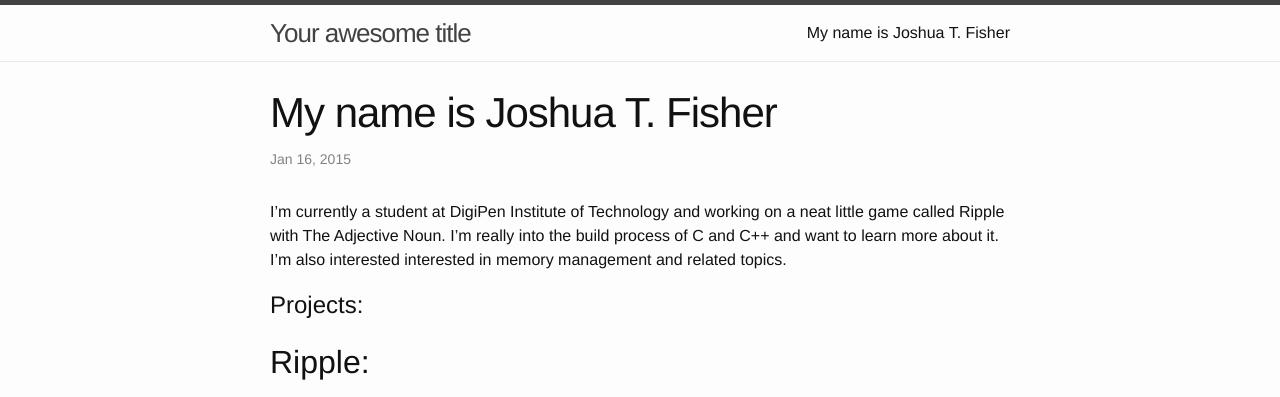
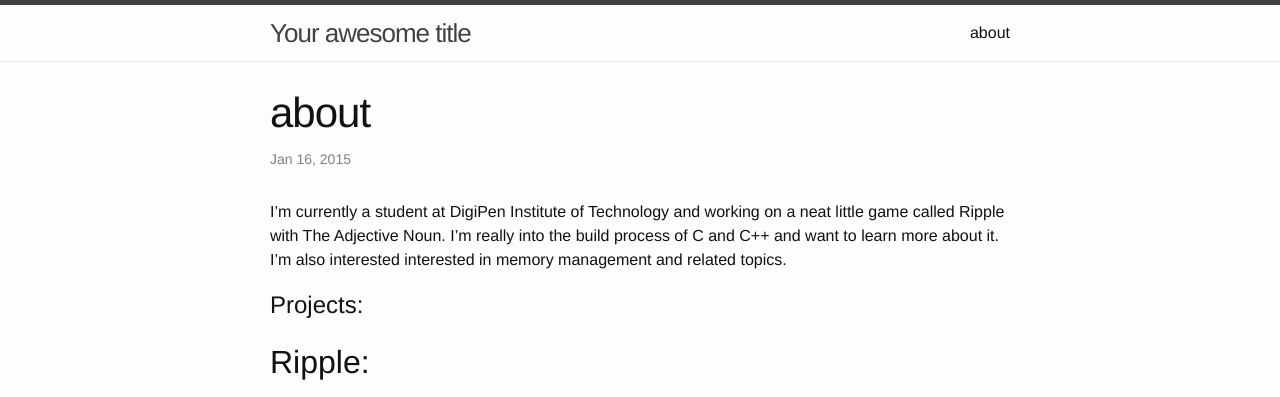
Before and after one commit to playmer/playmer.github.io, a Jekyll site: the page built from about.md, in a window 1280 px wide and 900 px high, cut to the strip 0-397 px from the top of the window. Built offline with Jekyll 4.4.1, drawn with Linux system fonts in a browser that asks for light colours.

Commit message:
Correcting about page title

```diff
--- a/about.md
+++ b/about.md
@@ -1,6 +1,6 @@
 ---
 layout: post
-title: My name is Joshua T. Fisher
+title: about
 date: '2015-01-16 11:23:25'
 permalink: /about/
 ---
```
